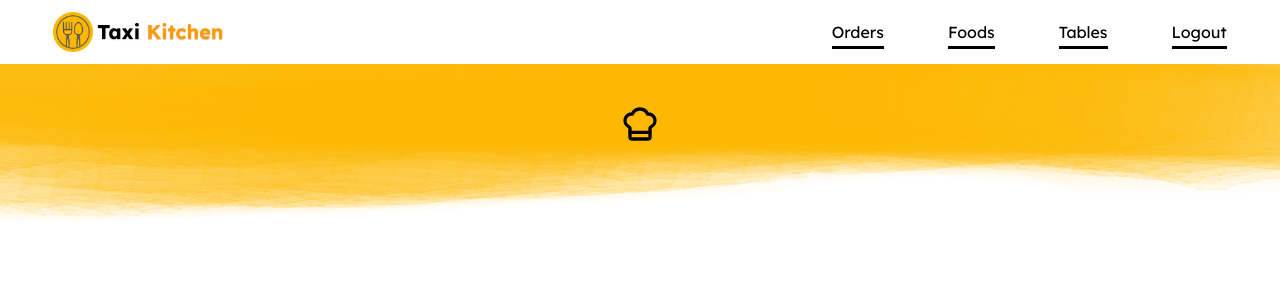
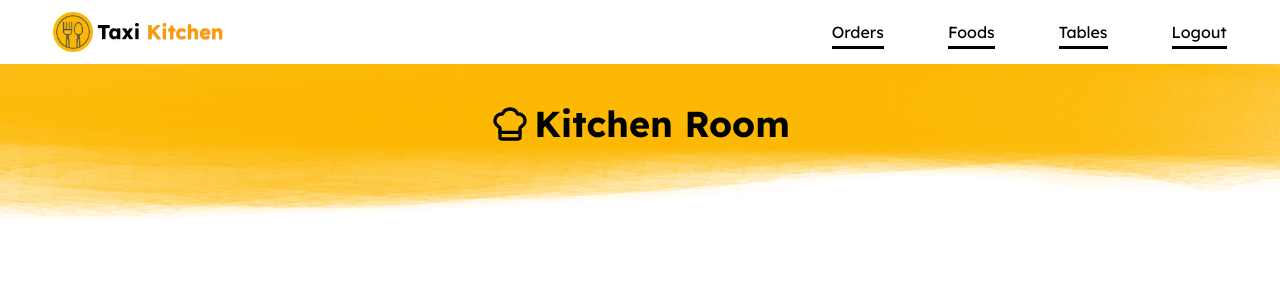
Before and after one commit to rafsan1p/kitchen-room, a React (Vite) app: page / in a window 1280 px wide. Shown: the top 300 px of the page. Built offline with nearby package versions, Linux system fonts and the light colour scheme; a web font is replaced by a local one.

Commit message:
added heading

```diff
--- a/src/App.jsx
+++ b/src/App.jsx
@@ -9,7 +9,7 @@ const App = () => {
                 <Navbar></Navbar>
             </header>
             <section>
-                <Heading></Heading>
+                <Heading>Kitchen Room</Heading>
             </section>
         </div>
     );
--- a/src/Components/Heading.jsx
+++ b/src/Components/Heading.jsx
@@ -3,7 +3,7 @@ import { ChefHat } from "lucide-react";
 const Heading = ({ children }) => {
   return (
     <h2
-      className={`bg-[url(/title-bg.png)] flex justify-center items-center gap-1 text-4xl font-bold text-center bg-no-repeat pb-20 pt-10 bg-center`}
+      className={`bg-[url(/title-bg.png)] flex justify-center items-center gap-1 text-2xl md:text-4xl font-bold text-center bg-no-repeat pb-20 pt-10 bg-center`}
       style={{ backgroundSize: "100% 100%" }}
     >
       <ChefHat size={40} />
```
